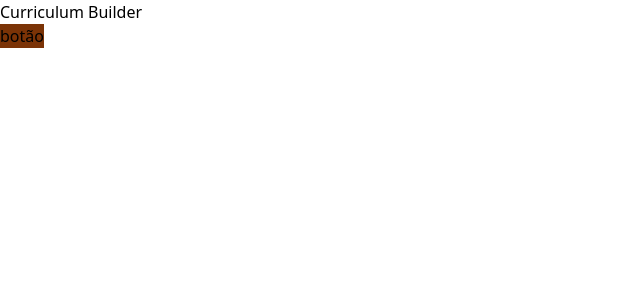
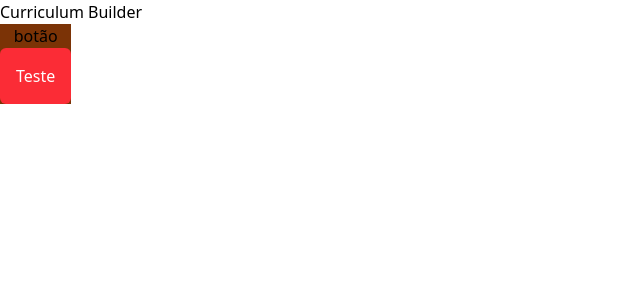
Before and after one commit to mgomesdev/curriculum-builder, a React (Vite) app: page / in a window 1280 px wide. Shown: the top 300 px of the page, without its empty margins (0-640 px from the left). Built offline with nearby package versions, Linux system fonts and the light colour scheme.

Commit message:
feat: instala e configura tailwind-config-prettier para ordenar as classes

```diff
--- a/package.json
+++ b/package.json
@@ -51,6 +51,7 @@
     "globals": "^16.3.0",
     "husky": "^9.1.7",
     "prettier": "3.6.2",
+    "prettier-plugin-tailwindcss": "^0.6.14",
     "tailwindcss": "^4.1.11",
     "typescript": "~5.8.3",
     "typescript-eslint": "^8.39.0",
--- a/src/components/button.tsx
+++ b/src/components/button.tsx
@@ -1,3 +1,8 @@
 export function Button() {
-  return <button className="bg-amber-900">botão</button>;
+  return (
+    <button className="bg-amber-900">
+      botão
+      <div className="flex items-center justify-between rounded-md bg-red-500 p-4 text-white">Teste</div>
+    </button>
+  );
 }
```
Also changed, not shown: 2 other files (tests, documents, lock files or other folders).
